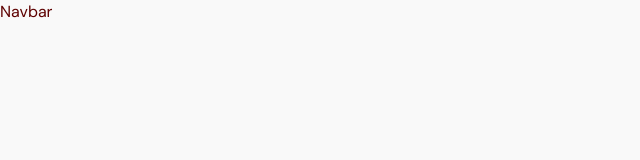
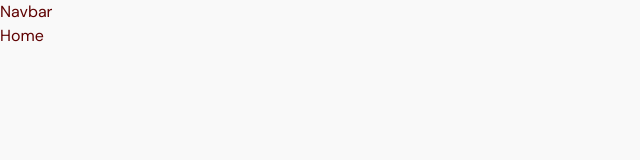
Before and after one commit to Julienish14/solidstair, a React (Vite) app in the folder solid-stairltd/: page / in a window 1280 px wide. Shown: the top 160 px of the page, without its empty margins (0-640 px from the left). Built offline with nearby package versions, Linux system fonts and the light colour scheme.

Commit message:
update on ch-build-proj

```diff
--- a/solid-stairltd/src/App.tsx
+++ b/solid-stairltd/src/App.tsx
@@ -1,8 +1,10 @@
 import Navbar from "@/scenes/navbar";
+import Home from "@/scenes/home";
 
 function App() {
   return <div className="app bg-gray-20">
     <Navbar />
+    <Home />
   </div>;
 }
 
--- /dev/null
+++ b/solid-stairltd/src/scenes/home/index.tsx
@@ -0,0 +1,11 @@
+
+
+type Props = {}
+
+function Home({}: Props) {
+  return (
+    <div>Home</div>
+  )
+}
+
+export default Home
--- a/solid-stairltd/src/scenes/navbar/index.tsx
+++ b/solid-stairltd/src/scenes/navbar/index.tsx
@@ -1,4 +1,5 @@
-import { useState } from "react";
+import { useState } from "react"
+
 
 
 type Props = {}
```
